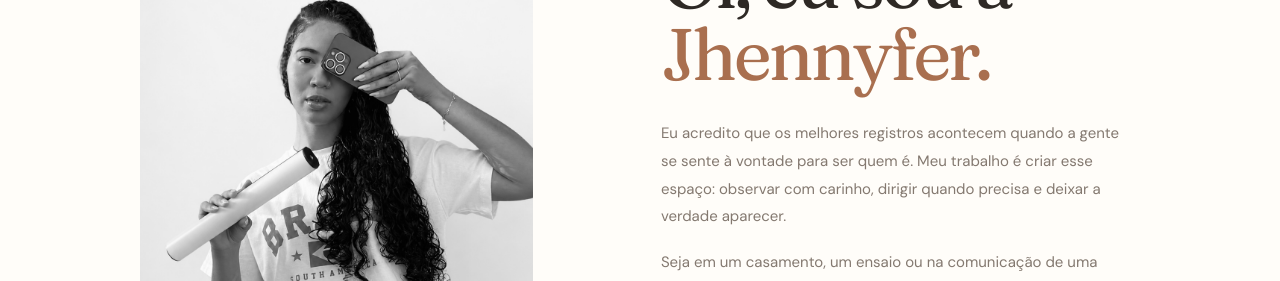
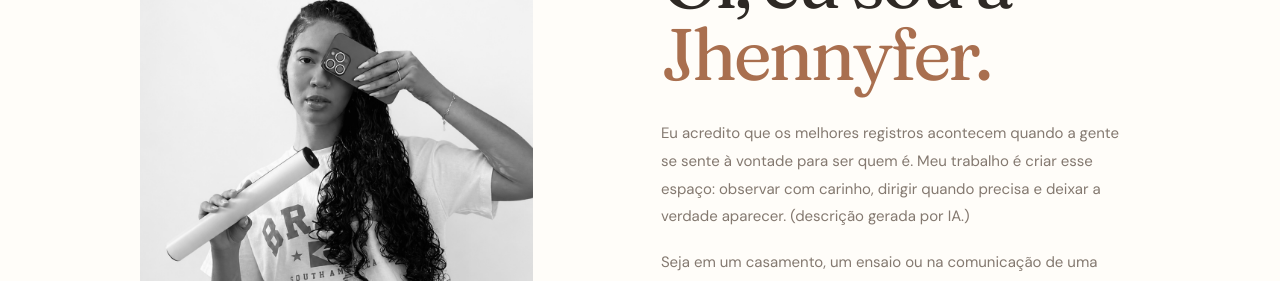
Before and after one commit to Sunnyzit0/jhennyfer-videomaker, a React (Vite) app: page / in a window 1280 px wide. Shown: the part 1200-1481 px from the top of the page. Built offline with nearby package versions, Linux system fonts and the light colour scheme.

Commit message:
docs: identificar descricao gerada por ia

```diff
--- a/src/App.jsx
+++ b/src/App.jsx
@@ -68,7 +68,7 @@ function App() {
           <a className="scroll-cue" href="#sobre" aria-label="Rolar para saber mais"><ArrowDownRight size={20} /></a>
         </section>
 
-        <section className="intro-band section-padding" id="sobre"><div className="section-kicker"><span>02</span><span>sobre mim</span></div><div className="about-grid"><div className="about-image"><img src={imagePath('Videomaker 2.PNG')} alt="Retrato em preto e branco de Jhennyfer" loading="lazy" /><span style={{ transform: 'none', left: 0 }}>prazer, Jhennyfer</span></div><div className="about-copy"><p className="eyebrow">olhar atento, processo leve</p><h2>Oi, eu sou a <em>Jhennyfer.</em></h2><p>Eu acredito que os melhores registros acontecem quando a gente se sente à vontade para ser quem é. Meu trabalho é criar esse espaço: observar com carinho, dirigir quando precisa e deixar a verdade aparecer.</p><p>Seja em um casamento, um ensaio ou na comunicação de uma marca, eu estou aqui para transformar intenção em imagem.</p><a className="text-link" href="#contato">Vamos criar juntas <ArrowUpRight size={16} /></a></div></div></section>
+        <section className="intro-band section-padding" id="sobre"><div className="section-kicker"><span>02</span><span>sobre mim</span></div><div className="about-grid"><div className="about-image"><img src={imagePath('Videomaker 2.PNG')} alt="Retrato em preto e branco de Jhennyfer" loading="lazy" /><span style={{ transform: 'none', left: 0 }}>prazer, Jhennyfer</span></div><div className="about-copy"><p className="eyebrow">olhar atento, processo leve</p><h2>Oi, eu sou a <em>Jhennyfer.</em></h2><p>Eu acredito que os melhores registros acontecem quando a gente se sente à vontade para ser quem é. Meu trabalho é criar esse espaço: observar com carinho, dirigir quando precisa e deixar a verdade aparecer. (descrição gerada por IA.)</p><p>Seja em um casamento, um ensaio ou na comunicação de uma marca, eu estou aqui para transformar intenção em imagem.</p><a className="text-link" href="#contato">Vamos criar juntas <ArrowUpRight size={16} /></a></div></div></section>
 
         <section className="services-section section-padding" id="servicos"><div className="section-heading"><div className="section-kicker"><span>03</span><span>o que eu faço</span></div><h2>Seu momento,<br /><em>do seu jeito.</em></h2></div><div className="services-grid">{services.map(({ icon: Icon, number, title, text }) => <article className="service-card" key={title}><div className="service-top"><Icon size={22} strokeWidth={1.5} /><span>{number}</span></div><h3>{title}</h3><p>{text}</p><ArrowUpRight className="service-arrow" size={20} /></article>)}</div></section>
 
```
